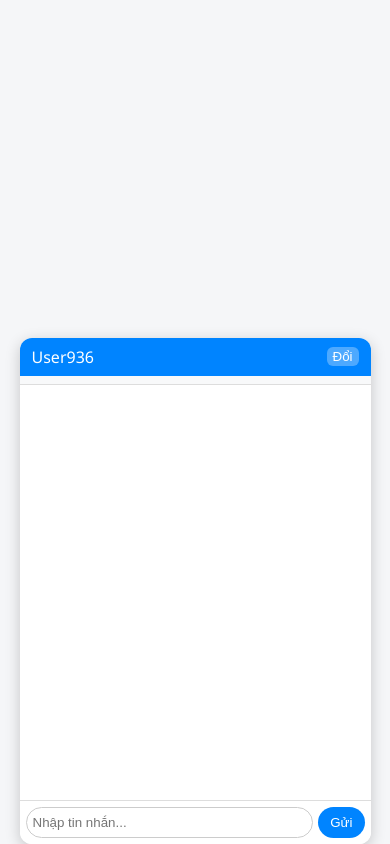
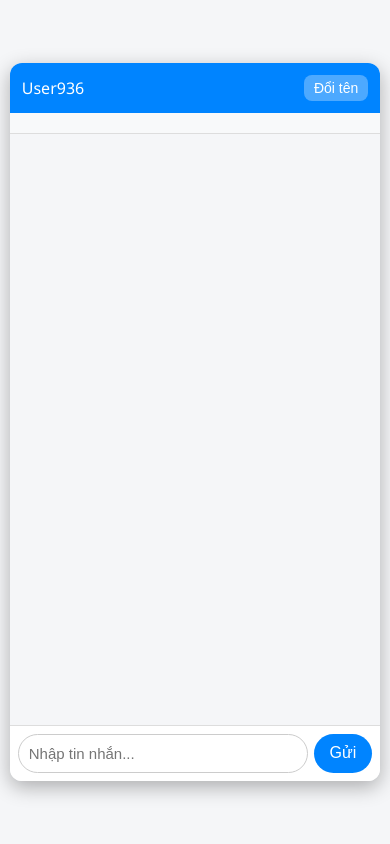
Before and after one commit to trongkhang156/mini-zalo-chat, a website: page public/index.html in a window 390 px wide. Drawn offline with nearby package versions, Linux system fonts and the light colour scheme; some packages are replaced by stand-ins of ours; a script that the page names is missing.

Commit message:
Update index.html

```diff
--- a/public/index.html
+++ b/public/index.html
@@ -6,6 +6,8 @@
 <title>Mini Zalo Chat</title>
 <script src="/socket.io/socket.io.js"></script>
 <script src="https://cdn.jsdelivr.net/npm/sweetalert2@11"></script>
+<link rel="manifest" href="/manifest.json">
+<meta name="theme-color" content="#0084ff">
 
 <style>
 :root {
@@ -19,54 +21,73 @@ body {
   margin: 0;
   font-family: "Segoe UI", Arial, sans-serif;
   background: var(--light);
+  display: flex;
+  justify-content: center;
+  align-items: center;
+  height: 100vh;
 }
 
 /* Chat container */
 .chat-container {
-  width: 280px;
-  max-width: 90vw;
-  height: 420px;
-  position: fixed;
-  bottom: env(safe-area-inset-bottom, 20px);
-  right: env(safe-area-inset-right, 20px);
+  width: 400px;
+  max-width: 95vw;
+  height: 600px;
+  max-height: 95vh;
   background: #fff;
-  border-radius: 12px;
+  border-radius: 16px;
   display: flex;
   flex-direction: column;
-  box-shadow: 0 4px 15px rgba(0,0,0,0.2);
+  box-shadow: 0 6px 20px rgba(0,0,0,0.3);
   overflow: hidden;
-  z-index: 1000;
+  position: relative;
 }
 
 /* Header */
 #chat-header {
   background: var(--blue);
   color: #fff;
-  padding: 8px 12px;
+  padding: 12px;
   display: flex;
   justify-content: space-between;
   align-items: center;
   flex-shrink: 0;
+  font-size: 18px;
+}
+
+#rename-btn {
+  border: none;
+  background: rgba(255,255,255,0.3);
+  color: #fff;
+  border-radius: 8px;
+  padding: 5px 10px;
+  font-size: 14px;
+  cursor: pointer;
 }
 
 /* Users list */
 #users-list {
   display: flex;
   overflow-x: auto;
-  gap: 6px;
-  padding: 6px 10px;
+  gap: 8px;
+  padding: 10px;
   border-bottom: 1px solid #ddd;
   background: #f8f9fa;
-  flex-shrink: 0; /* giữ chiều cao */
+  flex-shrink: 0;
 }
 
 #users-list div {
   background: #e7f0ff;
-  padding: 5px 8px;
+  padding: 8px 12px;
   border-radius: 20px;
   cursor: pointer;
-  font-size: 13px;
+  font-size: 15px;
   white-space: nowrap;
+  user-select: none;
+  transition: all 0.2s;
+}
+
+#users-list div:hover {
+  background: #d0e2ff;
 }
 
 #users-list .active {
@@ -76,70 +97,85 @@ body {
 
 /* Messages */
 #messages {
-  flex: 1 1 auto;
+  flex: 1;
   overflow-y: auto;
-  padding: 10px;
+  padding: 12px;
+  display: flex;
+  flex-direction: column;
+  gap: 8px;
+  background: var(--light);
 }
 
 /* Input form */
 #msg-form {
   display: flex;
-  padding: 6px;
+  padding: 8px;
   border-top: 1px solid #ddd;
   background: #fff;
-  position: sticky;
-  bottom: 0;
-  z-index: 100;
 }
 
 #msg-input {
   flex: 1;
-  padding: 8px;
+  padding: 10px;
   border-radius: 20px;
   border: 1px solid #ccc;
   outline: none;
+  font-size: 16px;
 }
 
-#msg-form button {
-  margin-left: 5px;
+#send-btn {
+  margin-left: 6px;
   border-radius: 20px;
-  padding: 8px 12px;
+  padding: 10px 16px;
   border: none;
   background: var(--blue);
   color: #fff;
   cursor: pointer;
+  font-size: 16px;
+  transition: 0.2s;
+}
+#send-btn:active {
+  transform: scale(0.95);
 }
 
 /* Message bubble */
 .msg {
-  max-width: 75%;
-  padding: 6px 10px;
+  max-width: 80%;
+  padding: 8px 12px;
   border-radius: 12px;
-  margin-bottom: 6px;
   word-wrap: break-word;
-  font-size: 14px;
+  font-size: 15px;
 }
-.msg.self { background: var(--self); align-self: flex-end; }
-.msg.other { background: var(--other); align-self: flex-start; border: 1px solid #ddd; }
+.msg.self {
+  background: var(--self);
+  align-self: flex-end;
+}
+.msg.other {
+  background: var(--other);
+  align-self: flex-start;
+  border: 1px solid #ddd;
+}
 
-/* Mobile responsive */
+/* Mobile */
 @media (max-width: 600px) {
   .chat-container {
-    width: 90vw;
-    height: 60vh;
-    bottom: env(safe-area-inset-bottom, 10px);
-    right: 5vw;
+    width: 95vw;
+    height: 85vh;
     border-radius: 12px;
   }
 
-  #users-list {
-    padding: 4px 6px;
-    gap: 4px;
+  #chat-header {
+    font-size: 16px;
   }
 
-  #messages { padding: 6px; }
+  #msg-input {
+    font-size: 15px;
+  }
 
-  #msg-input { padding: 6px; }
+  #users-list div {
+    font-size: 14px;
+    padding: 6px 10px;
+  }
 }
 </style>
 </head>
@@ -148,14 +184,14 @@ body {
 <div class="chat-container">
   <div id="chat-header">
     <span id="me-name">Mini Zalo</span>
-    <button id="rename-btn" style="border:none;background:rgba(255,255,255,0.3);color:#fff;border-radius:6px;padding:2px 6px;">Đổi</button>
+    <button id="rename-btn">Đổi tên</button>
   </div>
 
   <div id="users-list"></div>
   <div id="messages"></div>
 
-  <form id="msg-form">
-    <input id="msg-input" placeholder="Nhập tin nhắn..." autocomplete="off"/>
+  <form id="msg-form" onsubmit="return false;">
+    <input id="msg-input" placeholder="Nhập tin nhắn..." autocomplete="off" />
     <button type="button" id="send-btn">Gửi</button>
   </form>
 </div>
@@ -165,24 +201,38 @@ const socket = io("https://mini-zalo-chat.onrender.com", { transports: ["websock
 let username = localStorage.getItem("chat_username") || `User${Math.floor(Math.random()*1000)}`;
 localStorage.setItem("chat_username", username);
 document.getElementById("me-name").textContent = username;
-
 let currentChat = null;
 
-// Service Worker & Notifications
-if ('serviceWorker' in navigator) navigator.serviceWorker.register('sw.js');
-Notification.requestPermission();
+// Đăng ký Service Worker + thông báo
+if ('serviceWorker' in navigator) {
+  window.addEventListener('load', async () => {
+    try {
+      const reg = await navigator.serviceWorker.register('/sw.js');
+      console.log("Service Worker registered", reg);
+
+      if (Notification.permission !== 'granted') {
+        const perm = await Notification.requestPermission();
+        if (perm !== 'granted') {
+          alert('Bạn cần bật thông báo để nhận tin nhắn.');
+        }
+      }
+    } catch (err) {
+      console.error("SW registration failed", err);
+    }
+  });
+}
 
 socket.emit("register", username);
 
-// Update users list
+// Danh sách user
 socket.on("users", users => {
   const list = document.getElementById("users-list");
   list.innerHTML = '';
   users.forEach(u => {
-    if(u === username) return;
+    if (u === username) return;
     const div = document.createElement("div");
     div.textContent = u;
-    if(u === currentChat) div.classList.add("active");
+    if (u === currentChat) div.classList.add("active");
     div.onclick = () => {
       currentChat = u;
       document.querySelectorAll("#users-list div").forEach(el => el.classList.remove("active"));
@@ -193,7 +243,7 @@ socket.on("users", users => {
   });
 });
 
-// Send message
+// Gửi tin nhắn
 const msgInput = document.getElementById("msg-input");
 const sendBtn = document.getElementById("send-btn");
 sendBtn.onclick = sendMessage;
@@ -206,13 +256,15 @@ msgInput.addEventListener("keydown", e => {
 
 function sendMessage() {
   const msg = msgInput.value.trim();
-  if(!msg || !currentChat) return Swal.fire("Chưa chọn người để chat!", "", "info");
+  if (!msg || !currentChat) {
+    Swal.fire("Chưa chọn người để chat!", "", "info");
+    return;
+  }
   socket.emit("private message", { to: currentChat, message: msg });
   addMessage("Tôi", msg, "self");
   msgInput.value = '';
 }
 
-// Receive message
 socket.on("private message", ({ from, message }) => {
   addMessage(from, message, "other");
   showNotification(from, message);
@@ -228,7 +280,7 @@ function addMessage(from, msg, type) {
 }
 
 function showNotification(from, message) {
-  if(Notification.permission === 'granted'){
+  if (Notification.permission === 'granted') {
     navigator.serviceWorker.ready.then(reg => {
       reg.showNotification(`💬 Tin nhắn mới từ ${from}`, {
         body: message,
@@ -238,7 +290,6 @@ function showNotification(from, message) {
   }
 }
 
-// Rename user
 document.getElementById("rename-btn").onclick = () => {
   Swal.fire({
     title: "Đổi tên",
@@ -247,7 +298,7 @@ document.getElementById("rename-btn").onclick = () => {
     showCancelButton: true,
     confirmButtonText: "OK"
   }).then(res => {
-    if(res.value){
+    if (res.value) {
       username = res.value.trim();
       localStorage.setItem("chat_username", username);
       document.getElementById("me-name").textContent = username;
```
